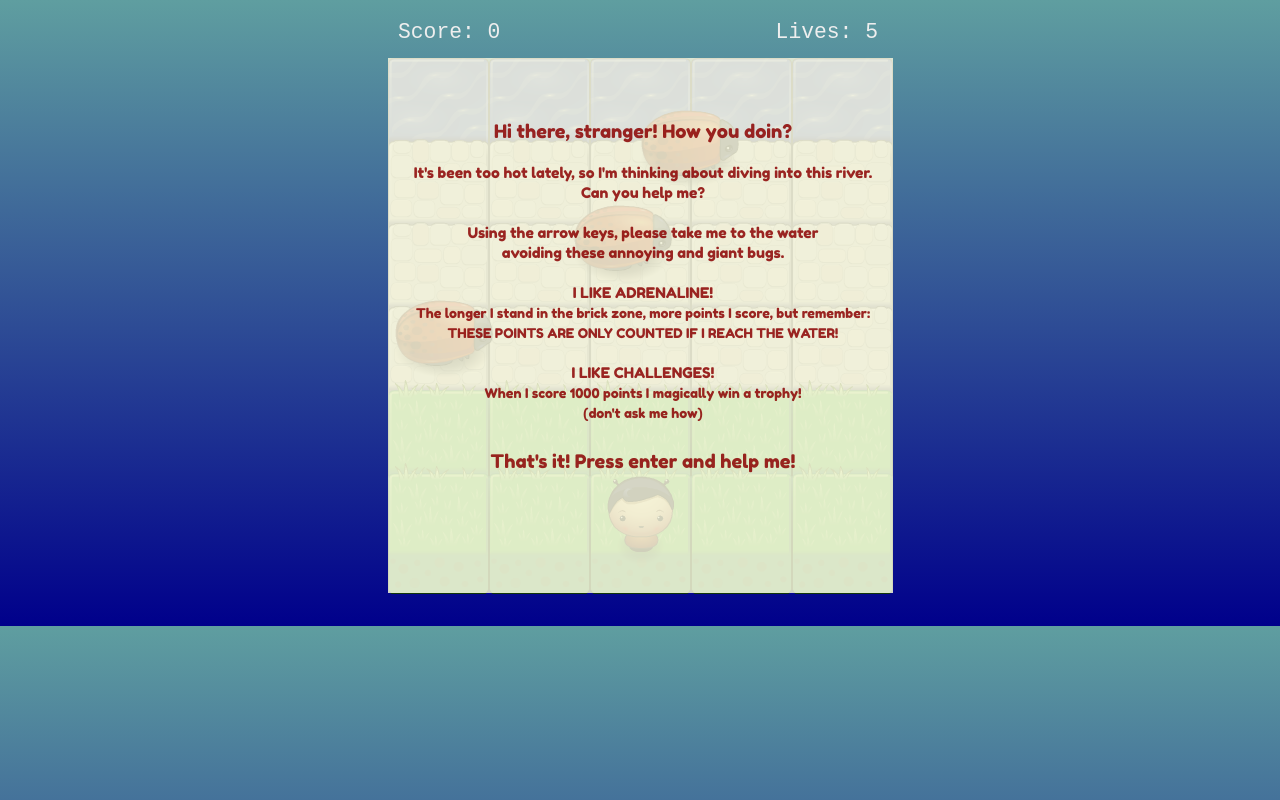
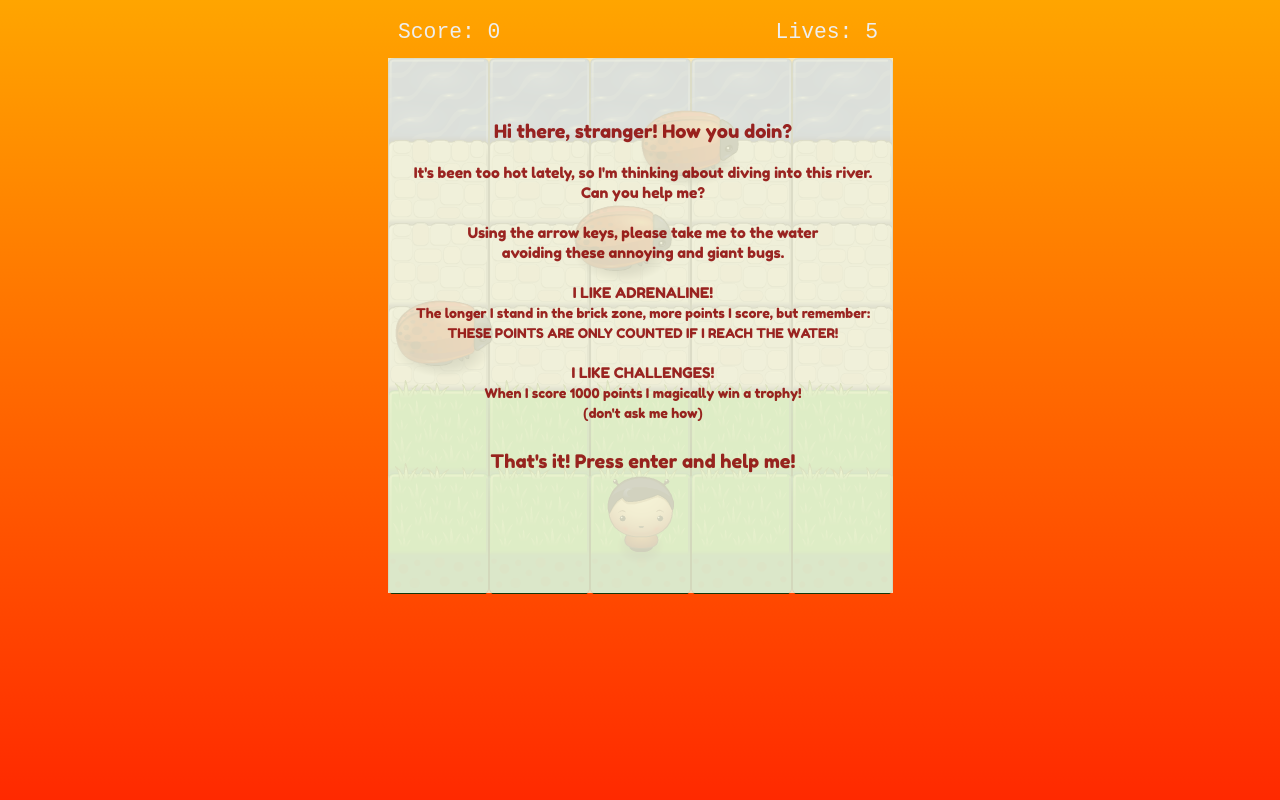
Before and after one commit to rodrigolemos/rodrigolemos.github.io, a plain HTML site: page index.html in a window 1280 px wide. Shown: the top 800 px of the page. Drawn offline with Linux system fonts and the light colour scheme.

Commit message:
Update style.css

```diff
--- a/css/style.css
+++ b/css/style.css
@@ -1,5 +1,8 @@
 body {
     text-align: center;
-    background-image: linear-gradient(to bottom, cadetblue, darkblue);
+    background-image: linear-gradient(to bottom, orange, red);
+    background-repeat:no-repeat;
+    background-size: 100%;
+    min-height: 1050px;
     overflow-y: hidden;
 }
```
